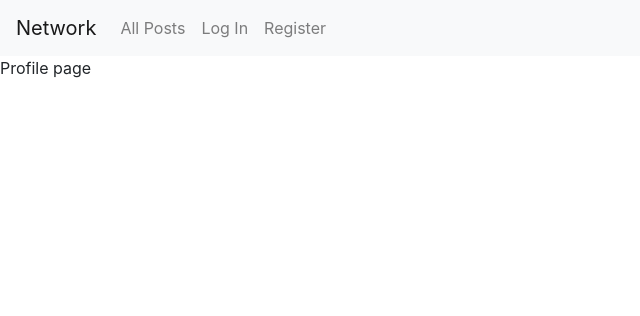
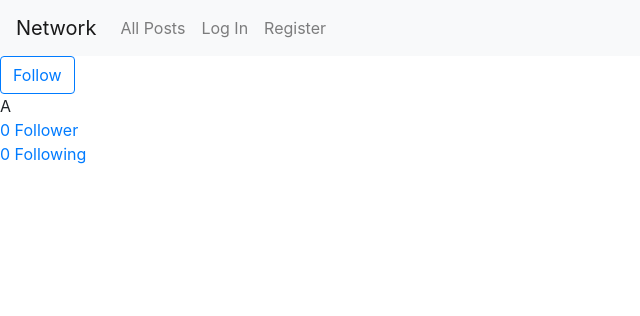
Before and after one commit to lightkun10/Network, a Django app: page /A in a window 1280 px wide. Shown: the top 316 px of the page, without its empty margins (0-640 px from the left). Run offline with Django 3.2, Linux system fonts and the light colour scheme; a user stored in the database is signed in; data comes from the database, SQL or seed files in the repository; both versions use the stored data as it was after the commit; some libraries are stand-ins or nearby versions.

Commit message:
Fetch following or not status on profile page

```diff
--- a/network/models.py
+++ b/network/models.py
@@ -12,7 +12,8 @@ class User(AbstractUser):
             "username": self.username,
             "followers": self.followers.all().count(),
             "followings": self.followings.all().count(),
-            "posts": [post.text for post in self.posts.all()]
+            "posts": [post.text for post in self.posts.order_by("-created_at").all()],
+            "following_user": [ following.user_follow.username for following in self.followings.all()]
         }
 
 class Post(models.Model):
--- a/network/static/network/profile.js
+++ b/network/static/network/profile.js
@@ -1,39 +1,80 @@
+
 document.addEventListener('DOMContentLoaded', function() {
 
-    // console.log("YOOOOOO");
+    let isUserLoggedIn = JSON.parse(JSON.parse(is_user.text))
+    user = JSON.parse(JSON.parse(user.text));
+    isFollowing = JSON.parse(JSON.parse(is_following.text));
+    isFollowing ? console.log(`You are following this acc`) : console.log("You aren't following this acc");
 
-    // let user = {{user|safe}};
-    // let data = JSON.parse("{{ user|escapejs }}");
-    // console.log(data);
+    let username = user["username"];
+    let followers = user["followers"];
+    let followings = user["followings"];
+    let posts = user["posts"]; // NOTE: It's an array.
 
-    view_profile();
+    fill_username(username);
+    fill_followers(username, followers);
+    fill_followings(username, followings);
+    fill_posts(username, posts);
+
+    if (!isUserLoggedIn) fill_flwbtn();
 });
 
+function fill_posts(username, posts) {
 
-// function view_profile(username) {
-//     fetch(`/${username}`)
-//     .then(response => response.json())
-//     .then(profile => {
-//         console.log(profile);
-//         // let username = profile["username"];
-//         // let followersCount = profile["followers"];
-//         // let followingsCount = profile["followings"];
-//         // let posts = profile["posts"];
-//     });
+    // let postSection = document.createElement('div');
+    // postSection.className = 'post-section';
 
-//     return false;
-// }
+    posts.forEach(post => {
 
-function view_profile() {
-    fetch("/username")
-    .then(response => response.json())
-    .then(profile => {
-        console.log(profile);
-        // let username = profile["username"];
-        // let followersCount = profile["followers"];
-        // let followingsCount = profile["followings"];
-        // let posts = profile["posts"];
+        let postSection = document.createElement('div');
+        postSection.className = 'post-section';
+
+        // NOTE Here might be good If I insert profile info and date created...
+
+        let postContent = document.createElement('div');
+        postContent.className = 'post-content';
+        postSection.appendChild(postContent);
+
+        let postText = document.createElement('div');
+        postText.className = 'post-text';
+        postText.innerHTML = `${post}`
+        postSection.appendChild(postText);
+
+        document.querySelector('.posts-section').append(postSection);
     });
 
-    return false;
+    // document.querySelector('.posts-section').append(postSection);
 }
+
+
+function fill_username(username) {
+    document.querySelector('.username-section').innerHTML = `${username}`;
+}
+
+
+function fill_followers(username, followers) {
+    let fn = document.querySelector('.followers-num'); // followers count
+    let fs = document.querySelector('.followers-str'); // followers string
+
+    fn.innerHTML = `${followers}`;
+    fs.innerHTML = fs > 1 ? `Followers` : `Follower`;
+}
+
+
+function fill_followings(username, followings) {
+    let fn = document.querySelector('.followings-num'); // followings count
+    let fs = document.querySelector('.followings-str'); // followings string
+
+    fn.innerHTML = `${followings}`;
+    fs.innerHTML = fs > 1 ? `Followings` : `Following`;
+}
+
+function fill_flwbtn() {
+    console.log("you can follow this user");
+
+    let fb = document.createElement('button');
+    fb.className = 'followBtn btn btn-outline-primary';
+    fb.innerHTML = 'Follow'
+
+    document.querySelector('.followBtn-section').append(fb);
+}
--- a/network/templates/network/profile.html
+++ b/network/templates/network/profile.html
@@ -2,22 +2,52 @@
 {% load static %}
 
 {% block body %}
-    Profile page
+
+    <div class="util-section">
+        <div class="followBtn-section">
+            <!-- <button class="followBtn"></button> -->
+        </div>
+    </div>
+
+    <!-- Username & follow display -->
+    <div class="username-section"></div>
+
+    <!-- Follow info section -->
+    <div class="follow-section">
+        <div class="followers-section">
+            <a class="followers-link" href="#">
+                <span class="followers-num"></span>
+                <span class="followers-str"></span>
+            </a>
+        </div>
+
+        <div class="followings-section">
+            <a class="followings-link" href="#">
+                <span class="followings-num"></span>
+                <span class="followings-str"></span>
+            </a>
+        </div>
+    </div>
+
+    <!-- All posts section -->
+    <div class="posts-section">
+        <!-- Maybe for profile picture, for further update? -->
+        <!-- <div></div> -->
+
+        <!-- For actual post section -->
+        <!-- <div class="post-section">
+            <div class="profile-info"></div>
+            <div class="post-content">LET'S GOOO</div>
+        </div> -->
+    </div>
+
 {% endblock %}
 
 {% block script %}
-    <!-- <script src="{% static 'network/profile.js' %}" type="text/javascript">
-    </script> -->
-    <script type="text/javascript">
 
-        let user = {{user | safe}};
+    {{ user|json_script:"user" }}
+    {{ is_user|json_script:"is_user" }}
+    {{ is_following|json_script:"is_following" }}
+    <script src="{% static 'network/profile.js' %}"></script>
 
-
-
-        document.addEventListener('DOMContentLoaded', function() {
-            console.log(`${user["username"]} has ${user["followers"]} followers.`);
-
-        });
-
-    </script>
 {% endblock %}
--- a/network/views.py
+++ b/network/views.py
@@ -32,7 +32,6 @@ def create(request):
     user = get_user(request)
 
     # Fetch current user in db, and update the posts
-
     new_post = Post(user=user, text=post_text)
     new_post.save()
     user.posts.add(new_post)
@@ -47,22 +46,46 @@ def posts(request):
     posts = Post.objects.order_by("-created_at").all()
     return JsonResponse([post.serialize() for post in posts], safe=False)
 
+
 @login_required
 def user_profile(request, username):
 
     # Query for requested profile
     try:
         user = User.objects.get(username=username)
+        #print(get_user(request).username == user.username)
+        is_user = get_user(request).username == user.username
     except User.DoesNotExist:
         return JsonResponse({"error": "User not found."}, status=404)
 
     # Return user profile
     if request.method == "GET":
         #return JsonResponse(user.serialize(), safe=False)
-        print(user.serialize())
+        #print(user.serialize())
+
+        # Check if profile clicked is already followed
+        cur_user = get_user(request)
+        # print(cur_user.followings.get(user_follow=user))
+
+        try:
+            if cur_user.followings.get(user_follow=user):
+                is_following = True
+        except:
+            is_following = False
+            pass
+
+        # followings = user.serialize()['following_user']
+        # print(followings)
+
         # return render(request, "network/profile.html", {'user': user.serialize()})
+
         json_user = json.dumps(user.serialize())
-        return render(request, "network/profile.html", {'user': json_user})
+        #print(user.serialize()['following_user'])
+        return render(request, "network/profile.html", {
+            'user': json_user,
+            'is_user': str(is_user).lower(),
+            'is_following': str(is_following).lower()
+        })
 
     # FIXME Update to toggle follow/unfollow post
 
```
Also changed, not shown: db.sqlite3.
